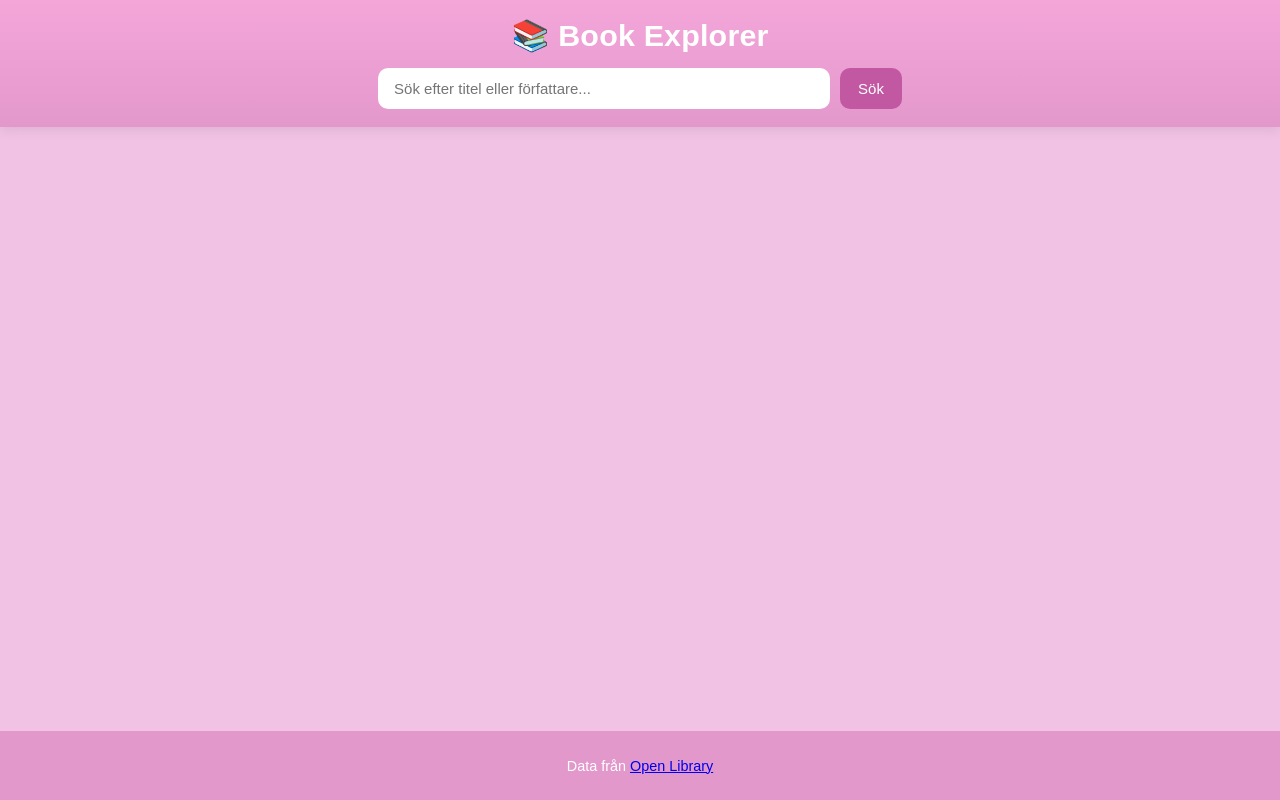
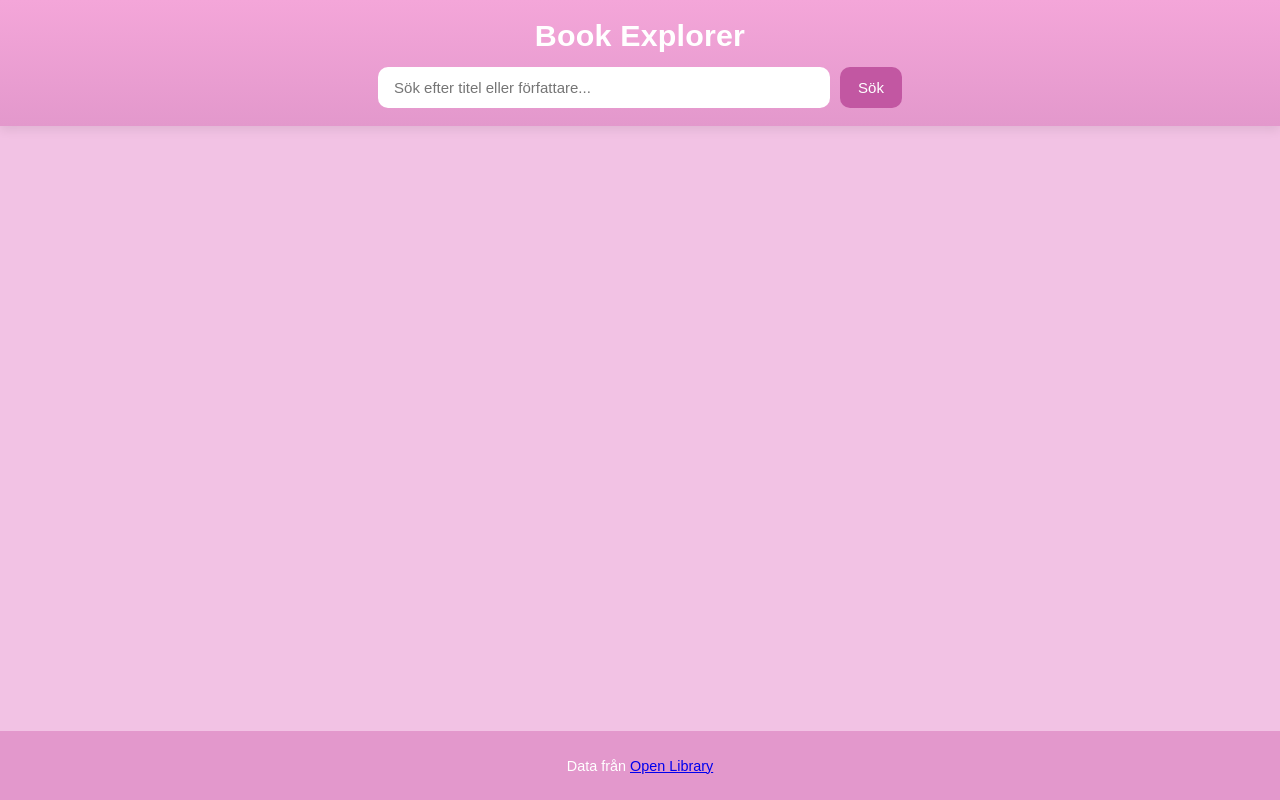
Before and after one commit to slubwama63-afk/EndProject, a website built with webpack: page index.html in a window 1280 px wide. Built offline with nearby package versions, Linux system fonts and the light colour scheme.

Commit message:
changed h1

```diff
--- a/index.html
+++ b/index.html
@@ -10,7 +10,7 @@
 <body>
 <!-- Enkel rubrik och sökfält -->
 <header>
-  <h1>📚 Book Explorer</h1>
+  <h1> Book Explorer</h1>
   <form id="searchForm">
     <input type="text" id="q" placeholder="Sök efter titel eller författare..." required>
     <button type="submit">Sök</button>
```
